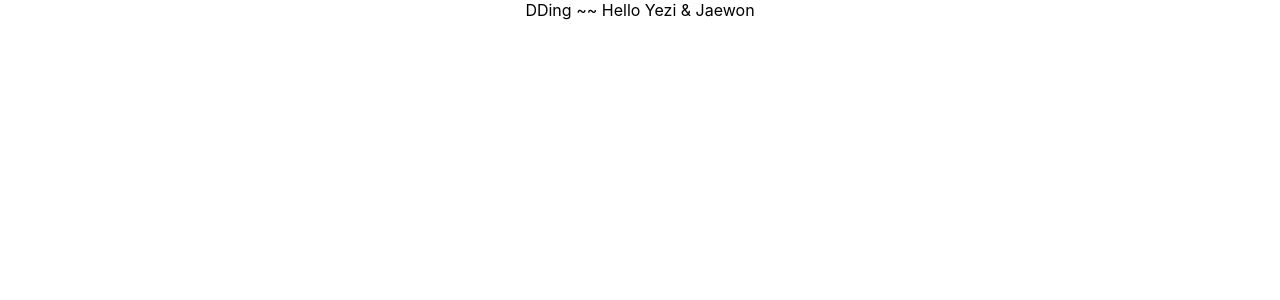
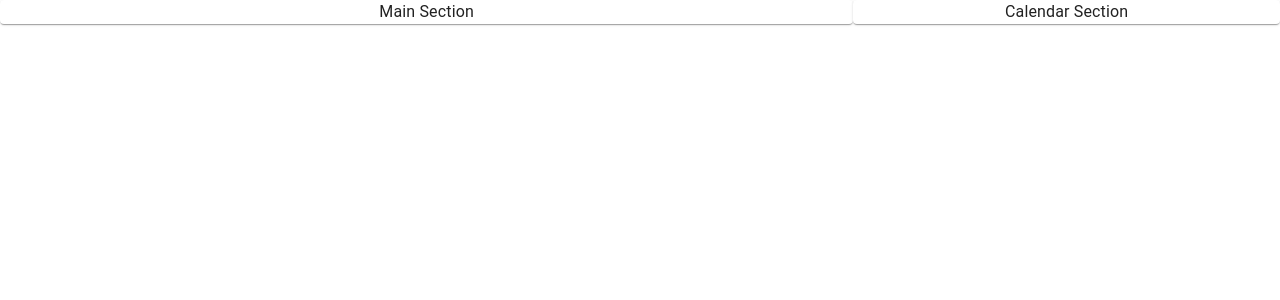
Before and after one commit to ex-co/dding, a React (Create React App) app: page / in a window 1280 px wide. Shown: the top 300 px of the page. Built offline with nearby package versions, Linux system fonts and the light colour scheme.

Commit message:
Divide web component section (#2)
* README.md

* App.js

```diff
--- a/src/App.js
+++ b/src/App.js
@@ -1,13 +1,27 @@
 import React from 'react';
-import logo from './logo.svg';
+import {withStyles} from '@material-ui/core/styles'
+import Typography from '@material-ui/core/Typography';
+import Paper from '@material-ui/core/Paper';
+import Grid from '@material-ui/core/Grid';
+
 import './App.css';
 
 function App() {
   return (
     <div className="App">
-      DDing ~~
-      Hello Yezi & Jaewon
-    </div>
+          <Grid container direction="row" spacing={16}>
+            <Grid item xs={3} sm={6} md={8}>
+              <Paper>
+                <Typography>Main Section</Typography>
+              </Paper>
+            </Grid>
+            <Grid item xs={3} sm={6} md={4}>
+              <Paper>
+                <Typography>Calendar Section</Typography>
+              </Paper>
+            </Grid>
+          </Grid>
+      </div>
   );
 }
 
```
Also changed, not shown: 1 other file (tests, documents, lock files or other folders).
